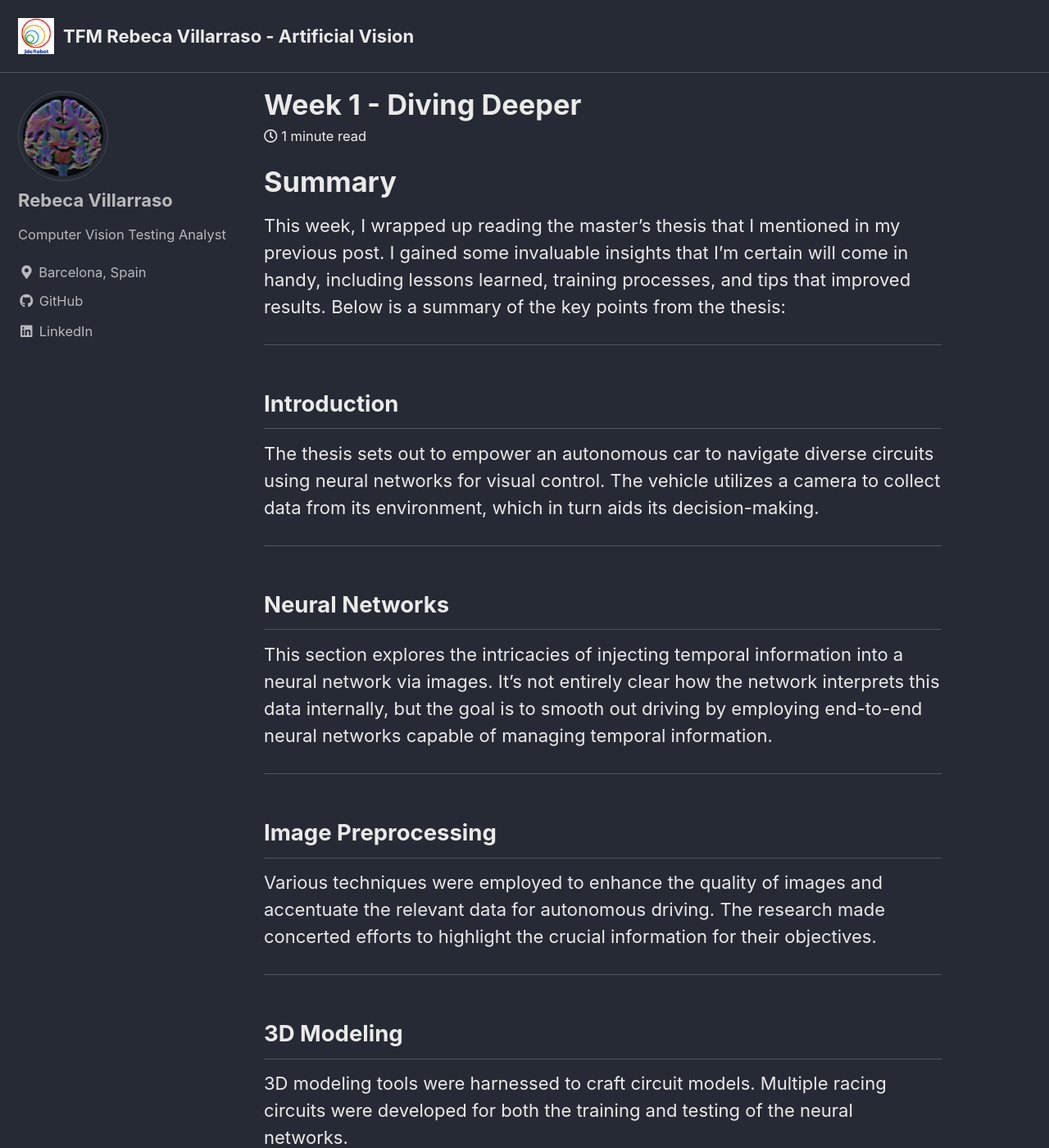
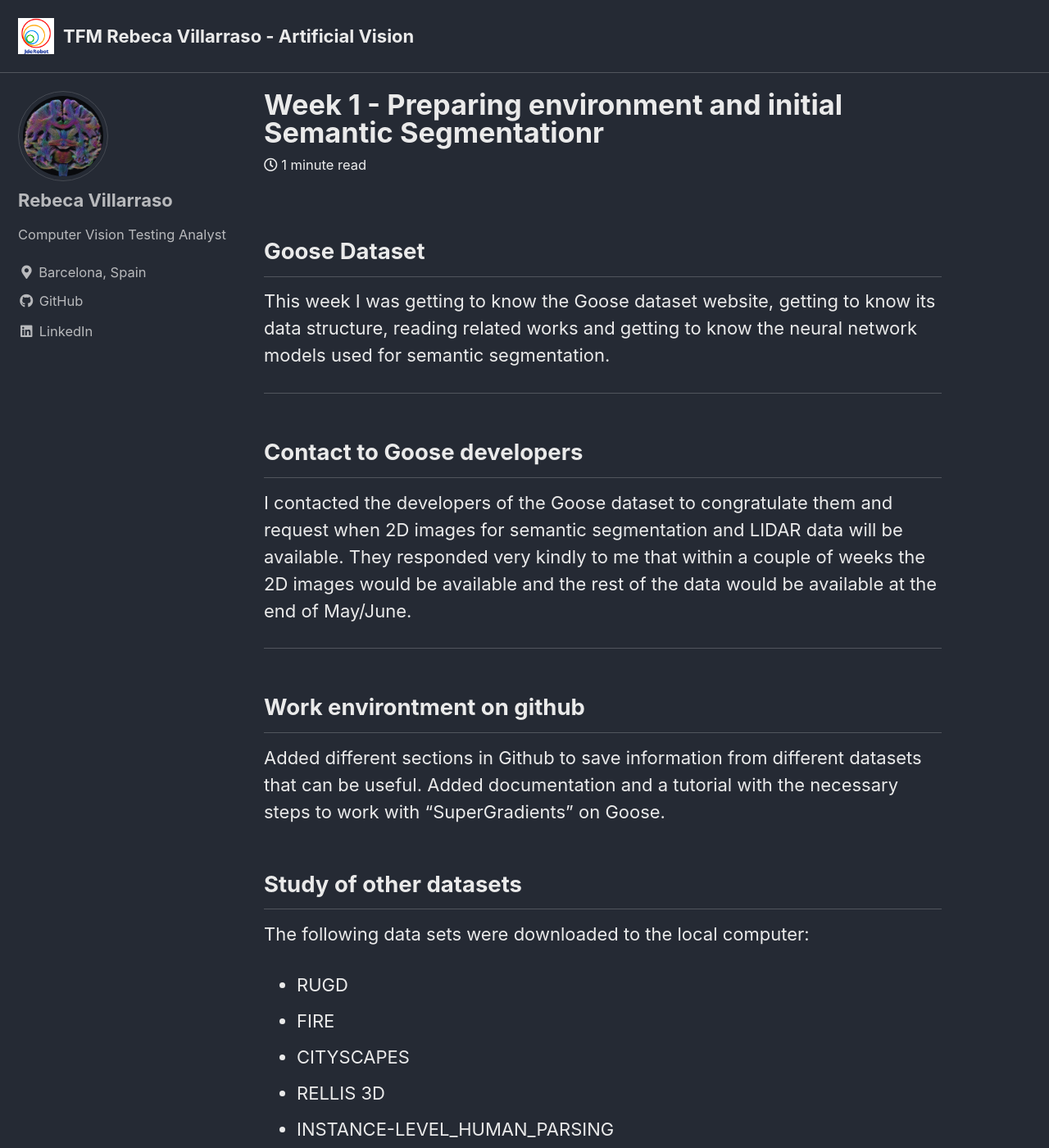
Before and after one commit to RoboticsLabURJC/2024-tfm-rebeca-villaraso, a Jekyll site: the page built from docs/_posts/2023-10-05-Week-1.md, in a window 1280 px wide and 1400 px high. Shown: the whole window at 82% size. Built offline with Jekyll 4.4.1, drawn with Linux system fonts in a browser that asks for light colours; cached includes are drawn as plain includes; some of the changed text lies outside the part shown.

Commit message:
Update 2023-10-05-Week-1.md

```diff
--- a/docs/_posts/2023-10-05-Week-1.md
+++ b/docs/_posts/2023-10-05-Week-1.md
@@ -1,65 +1,58 @@
 ---
-title: "Week 1 - Diving Deeper"
+title: "Week 1 - Preparing environment and initial Semantic Segmentationr"
 image: ../assets/images/logo.png
 categories:
   - Weekly Log
 tags:
-  - github pages
-  - Neural Networks
-  - Autonomous Driving
-  - Computer Vision
-  - ROS
-  - Gazebo
+  - Goose Dataset
+  - Contact to Goose developers
+  - Work environtment on github
+  - Study of other datasets
+  - Semantic segmentation
 ---
 
-# Summary
+## Goose Dataset
 
-This week, I wrapped up reading the master's thesis that I mentioned in my previous post. I gained some invaluable insights that I'm certain will come in handy, including lessons learned, training processes, and tips that improved results. Below is a summary of the key points from the thesis:
+This week I was getting to know the Goose dataset website, getting to know its data structure, reading related works and getting to know the neural network models used for semantic segmentation.
 
 ---
 
-## Introduction
+## Contact to Goose developers
 
-The thesis sets out to empower an autonomous car to navigate diverse circuits using neural networks for visual control. The vehicle utilizes a camera to collect data from its environment, which in turn aids its decision-making.
+I contacted the developers of the Goose dataset to congratulate them and request when 2D images for semantic segmentation and LIDAR data will be available. They responded very kindly to me that within a couple of weeks the 2D images would be available and the rest of the data would be available at the end of May/June.
 
 ---
 
-## Neural Networks
+## Work environtment on github
 
-This section explores the intricacies of injecting temporal information into a neural network via images. It's not entirely clear how the network interprets this data internally, but the goal is to smooth out driving by employing end-to-end neural networks capable of managing temporal information.
+Added different sections in Github to save information from different datasets that can be useful. Added documentation and a tutorial with the necessary steps to work with "SuperGradients" on Goose.
+
+## Study of other datasets
+
+The following data sets were downloaded to the local computer:
+  - RUGD
+  - FIRE
+  - CITYSCAPES
+  - RELLIS 3D
+  - INSTANCE-LEVEL_HUMAN_PARSING
 
 ---
 
-## Image Preprocessing
+## Semantic Segmentation
 
-Various techniques were employed to enhance the quality of images and accentuate the relevant data for autonomous driving. The research made concerted efforts to highlight the crucial information for their objectives.
+- DeepLabV3+ semantic segmentation on "instance-level_human_parsing" dataset. (DeepLabV3+ is a ResNet50 pretrained model variation based on enconder-decoder blocks).
+- RELLIS-3D (a Multi-modal Dataset for Off-Road Robotics) (images and LIDAR) obtained and preprocessed from: https://gamma.umd.edu/publication.
+- Reproduction of Ga-Nav Sematic Segmentation of Rellis-3D Images according to: https://github.com/unmannedlab/RELLIS-3D
+
+- On going: adaptation the DeepLabV3+ model to train RELLIS-3D dataset.
 
 ---
 
-## 3D Modeling
+# Next Week Work Planning
 
-3D modeling tools were harnessed to craft circuit models. Multiple racing circuits were developed for both the training and testing of the neural networks.
-
----
-
-## Data Sets
-
-The thesis elaborates on the dataset creation process tailored for training the autonomous vehicle. A training set was curated to closely resemble the distribution in the complete data set.
-
----
-
-## Conclusions
-
-The study successfully achieved its overarching aim of exploring diverse neural networks for classification and regression in visually-controlled driving. The vehicle was proficient in navigating various simulated environments using the Gazebo simulator. Additionally, a ROS application named "Piloto" was developed to facilitate the autonomous capabilities of the car.
-
----
-
-# Next Steps
-
-During today's meeting with my advisor, we laid out the tasks for the upcoming week:
-1. I've already reviewed the necessary software and confirmed its installation and functionality.
-2. My next goal is to recreate another thesis scenario (not too dissimilar from the one I read) to start generating my own dataset.
-3. If time permits, I will begin training some basic models. The idea isn't to solve my thesis in a week, but rather to get comfortable with working on neural networks and set the stage for more complex tasks.
+  1. Continue adapting DeepLabV3+ with the RELLIS-3D and RUGD datasets.
+  2. GitHub Pages.
+  3. Study the metrics and models proposed on the Cityscapes dataset website: https://www.cityscapes-dataset.com/benchmarks/
 
 ---
 
```
